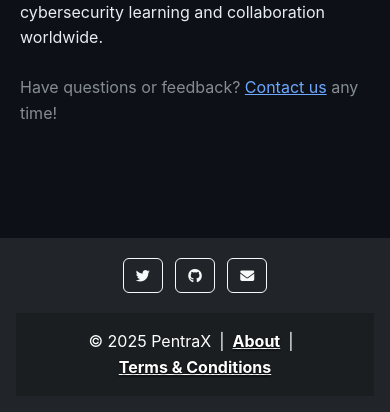
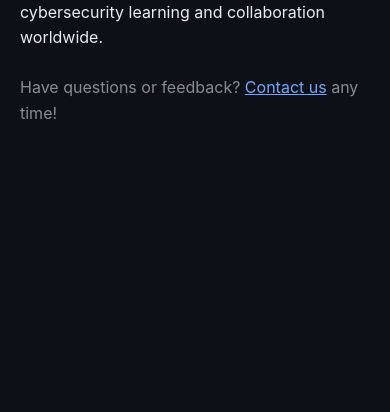
Before and after one commit to 0xP4X/pentrax, a Flask app: page /about in a window 390 px wide. Shown: the part 1073-1485 px from the top of the page. After the commit the page ends 1192 px from the top, so only its background shows below. Run offline with Flask 3, Linux system fonts and the light colour scheme; some libraries are stand-ins or nearby versions.

Commit message:
Update scalability6

```diff
--- a/templates/base.html
+++ b/templates/base.html
@@ -213,27 +213,9 @@
       </div>
     </nav>
 
-    <!-- Mobile Footer -->
-    <footer class="bg-dark text-center text-white p-3 d-md-none mt-5">
-        <div class="container">
-            <section class="mb-3">
-                <a href="https://twitter.com/" target="_blank" class="btn btn-outline-light btn-floating m-1" role="button" title="Twitter"><i class="fab fa-twitter"></i></a>
-                <a href="https://github.com/" target="_blank" class="btn btn-outline-light btn-floating m-1" role="button" title="GitHub"><i class="fab fa-github"></i></a>
-                <a href="mailto:admpentrax@gmail.com" class="btn btn-outline-light btn-floating m-1" role="button" title="Email"><i class="fas fa-envelope"></i></a>
-            </section>
-        </div>
-        <div class="text-center p-3 d-flex justify-content-center align-items-center flex-wrap" style="background-color: rgba(0, 0, 0, 0.2);">
-            <span class="align-middle">&copy; {{ current_year }} PentraX</span>
-            <span class="mx-2 align-middle">|</span>
-            <a href="/about" class="fw-bold align-middle text-decoration-underline text-white" style="text-shadow:0 1px 2px #000;">About</a>
-            <span class="mx-2 align-middle">|</span>
-            <a href="/terms" class="fw-bold align-middle text-decoration-underline text-white" style="text-shadow:0 1px 2px #000;">Terms &amp; Conditions</a>
-        </div>
-    </footer>
-
     <!-- AI Assistant Popup -->
     {% if current_user.is_authenticated %}
-    <div id="ai-assistant" class="ai-assistant">
+    <div id="ai-assistant" class="ai-assistant mb-5 mb-md-0">
         <div class="ai-toggle" id="ai-toggle">
             <i class="fas fa-robot"></i>
         </div>
```
